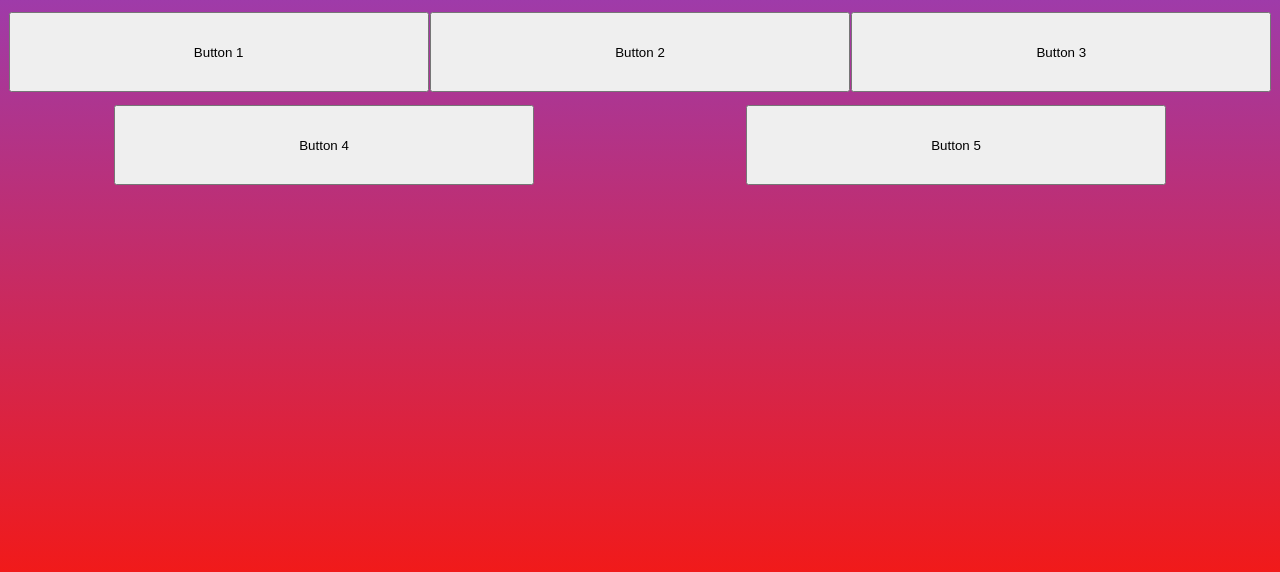
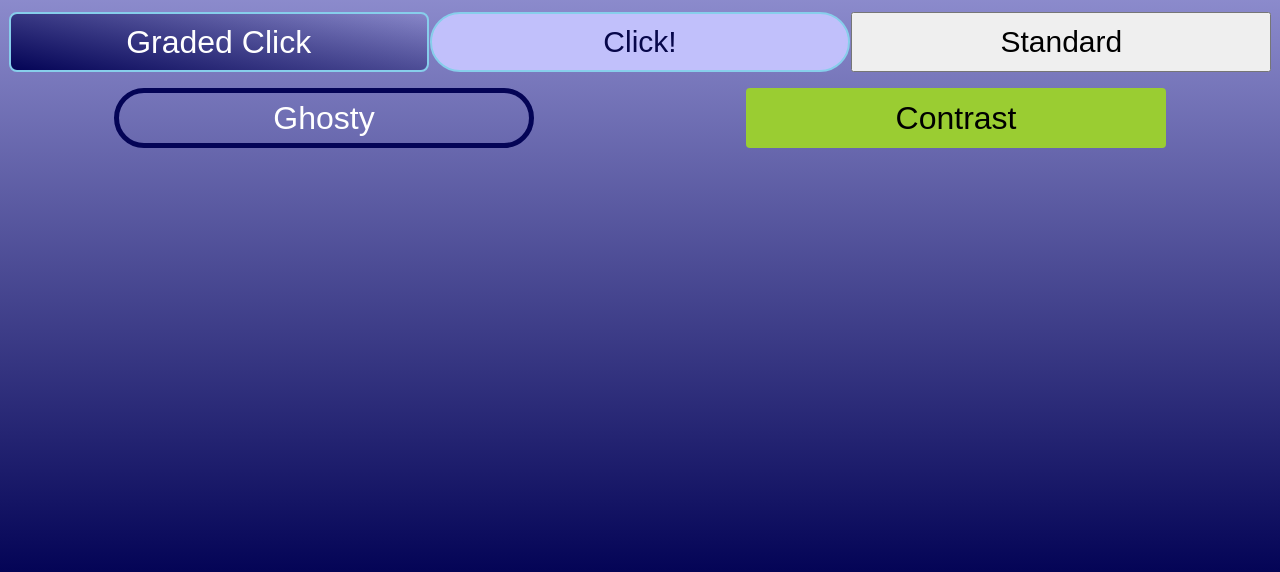
Before and after one commit to nirmoo22/unit-worker, a website with bundled scripts: page public/index.html in a window 1280 px wide. Shown: the part 228-800 px from the top of the page. Built offline with nearby package versions, Linux system fonts and the light colour scheme.

Commit message:
Updated buttons look and feel

```diff
--- a/public/index.html
+++ b/public/index.html
@@ -16,11 +16,11 @@
         <h1 class="text-center heading"> The Unit Worker </h2>
 
         <div class="btn-group">
-            <button id="btnStyle1">Button 1</button>
-            <button id="btnStyle2">Button 2</button>
-            <button id="btnStyle3">Button 3</button>
-            <button id="btnStyle4">Button 4</button>
-            <button id="btnStyle5">Button 5</button>
+            <button class="btn-style1" id="btnStyle1">Graded Click</button>
+            <button class="btn-style2" id="btnStyle2">Click!</button>
+            <button class="btn-style3" id="btnStyle3">Standard</button>
+            <button class="btn-style4" id="btnStyle4">Ghosty</button>
+            <button class="btn-style5" id="btnStyle5">Contrast</button>
         </div>
         <script type="module" src="javascripts/main.js"></script>
     </body>
--- a/public/stylesheets/style.css
+++ b/public/stylesheets/style.css
@@ -5,7 +5,7 @@
 body {
   margin: 0 8px;
   font: 14px "Lucida Grande", Helvetica, Arial, sans-serif;
-  background: linear-gradient(#7e48e2, #f11a1a);
+  background: linear-gradient(#c1c0fb, #040456);
   min-height: 100vh;
   position: relative;
 }
@@ -15,9 +15,10 @@ body {
 }
 
 .heading {
-  top: 20%;
+  top: 15%;
   position: absolute;
   width: 100%;
+  color: #fff;
 }
 
 .btn-group {
@@ -30,9 +31,69 @@ body {
 }
 
 .btn-group > button {
-  height: 6em;
+  height: 60px;
   cursor: pointer;
-  margin-bottom: 1em;
+  margin-bottom: 16px;
   max-width: 420px;
   width: 100%;
 }
+
+.btn-group > button:focus,
+.btn-group > button:visited,
+.btn-group > button:active {
+  outline: none;
+}
+
+.btn-style1 {
+  background: linear-gradient(12deg, #040456, transparent);
+  border: 2px solid skyblue;
+  font-size: 32px;
+  border-radius: 8px;
+  color: #fff;
+}
+
+.btn-style1:active {
+  background: linear-gradient(45deg, #040456, transparent);
+}
+
+.btn-style2 {
+  background: #c1c0fb;
+  border: 2px solid skyblue;
+  font-size: 30px;
+  font-weight: 200;
+  color: #07074a;
+  border-radius: 30px;
+  box-shadow: inset 0 0 2px 2px #c1c0fb;
+}
+
+
+.btn-style2:active {
+  box-shadow: 0 0 2px 2px #c1c0fb;;
+}
+
+.btn-style3 {
+  font-size: 30px;
+}
+
+.btn-style4 {
+  border: 5px solid #040456;
+  border-radius: 30px;
+  font-size: 32px;
+  background: transparent;
+  color: #fff;
+}
+
+.btn-style4:active {
+  background: rgba(0, 0, 0, 0.5);
+}
+
+.btn-style5 {
+  background: yellowgreen;
+  font-size: 32px;
+  border: none;
+  border-radius: 4px;
+}
+
+.btn-style5:active {
+  box-shadow: 0 0 2px 2px yellowgreen;
+}
```
